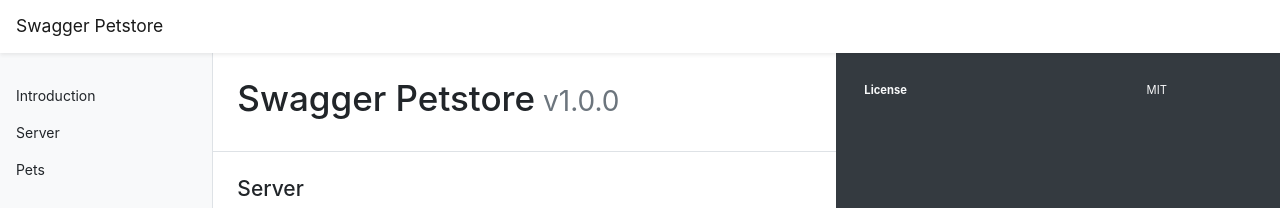
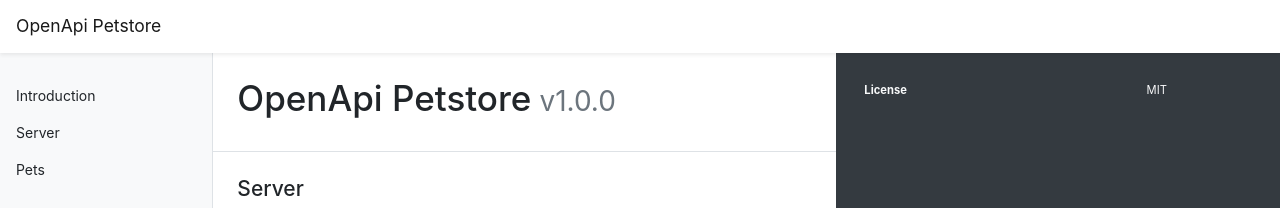
Before and after one commit to Jahnavi24387/jekyllopenapi, a Jekyll site: the page built from index.html, in a window 1280 px wide and 1277 px high. Shown: the top 208 px of the window. Built offline with Jekyll 4.4.1, drawn with Linux system fonts in a browser that asks for light colours.

Commit message:
Update OpenApi

```diff
--- a/_data/openapi.json
+++ b/_data/openapi.json
@@ -1,7 +1,7 @@
 openapi: "3.0.0"
 info:
   version: 1.0.0
-  title: Swagger Petstore
+  title: OpenApi Petstore
   license:
     name: MIT
 servers:
```
